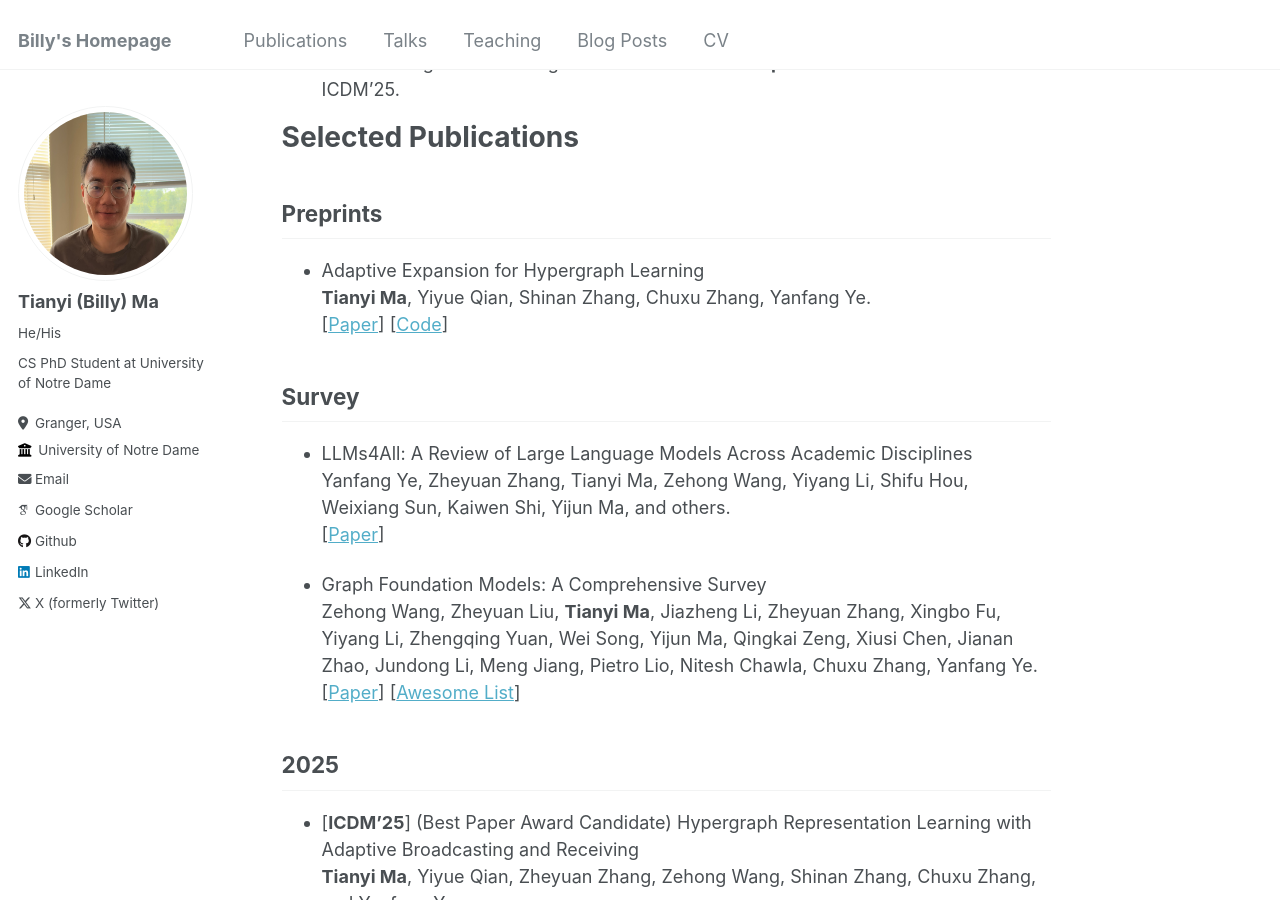
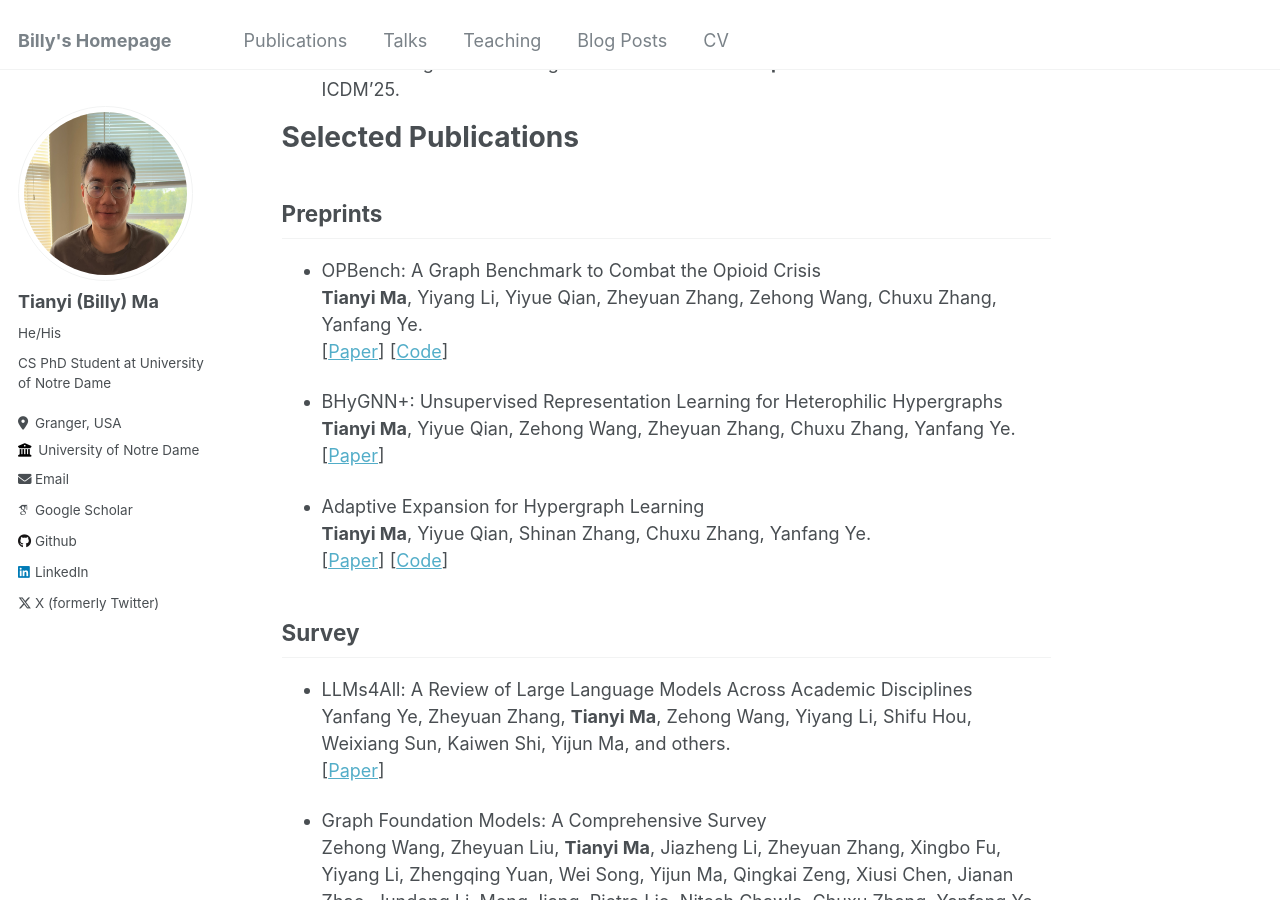
Before and after one commit to Tianyi-Billy-Ma/Tianyi-Billy-Ma.github.io, a Jekyll site: the page built from _pages/about.md, in a window 1280 px wide and 900 px high, scrolled down 477 px. Built offline with Jekyll 4.4.1, drawn with Linux system fonts in a browser that asks for light colours; some web fonts are replaced.

Commit message:
Add new preprints to the about page and highlight author contributions for clarity

```diff
--- a/_pages/about.md
+++ b/_pages/about.md
@@ -21,6 +21,14 @@ My research fields fail in graph/hypergraph Learning and its application with La
 
 ## Preprints
 
+- OPBench: A Graph Benchmark to Combat the Opioid Crisis\
+  **Tianyi Ma**, Yiyang Li, Yiyue Qian, Zheyuan Zhang, Zehong Wang, Chuxu Zhang, Yanfang Ye.\
+  [[Paper](https://arxiv.org/abs/2602.14602)] [[Code](https://github.com/Tianyi-Billy-Ma/OPBench)]
+
+- BHyGNN+: Unsupervised Representation Learning for Heterophilic Hypergraphs\
+  **Tianyi Ma**, Yiyue Qian, Zehong Wang, Zheyuan Zhang, Chuxu Zhang, Yanfang Ye.\
+  [[Paper](https://arxiv.org/abs/2602.14919)]
+
 - Adaptive Expansion for Hypergraph Learning\
   **Tianyi Ma**, Yiyue Qian, Shinan Zhang, Chuxu Zhang, Yanfang Ye.\
   [[Paper](https://arxiv.org/abs/2502.15564)] [[Code](https://anonymous.4open.science/r/AdE-CEE2/README.md)]
@@ -28,7 +36,7 @@ My research fields fail in graph/hypergraph Learning and its application with La
 ## Survey
 
 - LLMs4All: A Review of Large Language Models Across Academic Disciplines\
-  Yanfang Ye, Zheyuan Zhang, Tianyi Ma, Zehong Wang, Yiyang Li, Shifu Hou, Weixiang Sun, Kaiwen Shi, Yijun Ma, and others.\
+  Yanfang Ye, Zheyuan Zhang, **Tianyi Ma**, Zehong Wang, Yiyang Li, Shifu Hou, Weixiang Sun, Kaiwen Shi, Yijun Ma, and others.\
   [[Paper](https://arxiv.org/abs/2509.19580)]
 
 - Graph Foundation Models: A Comprehensive Survey\
```
Also changed, not shown: other parts of _pages/about.md (+3 -3 lines).
